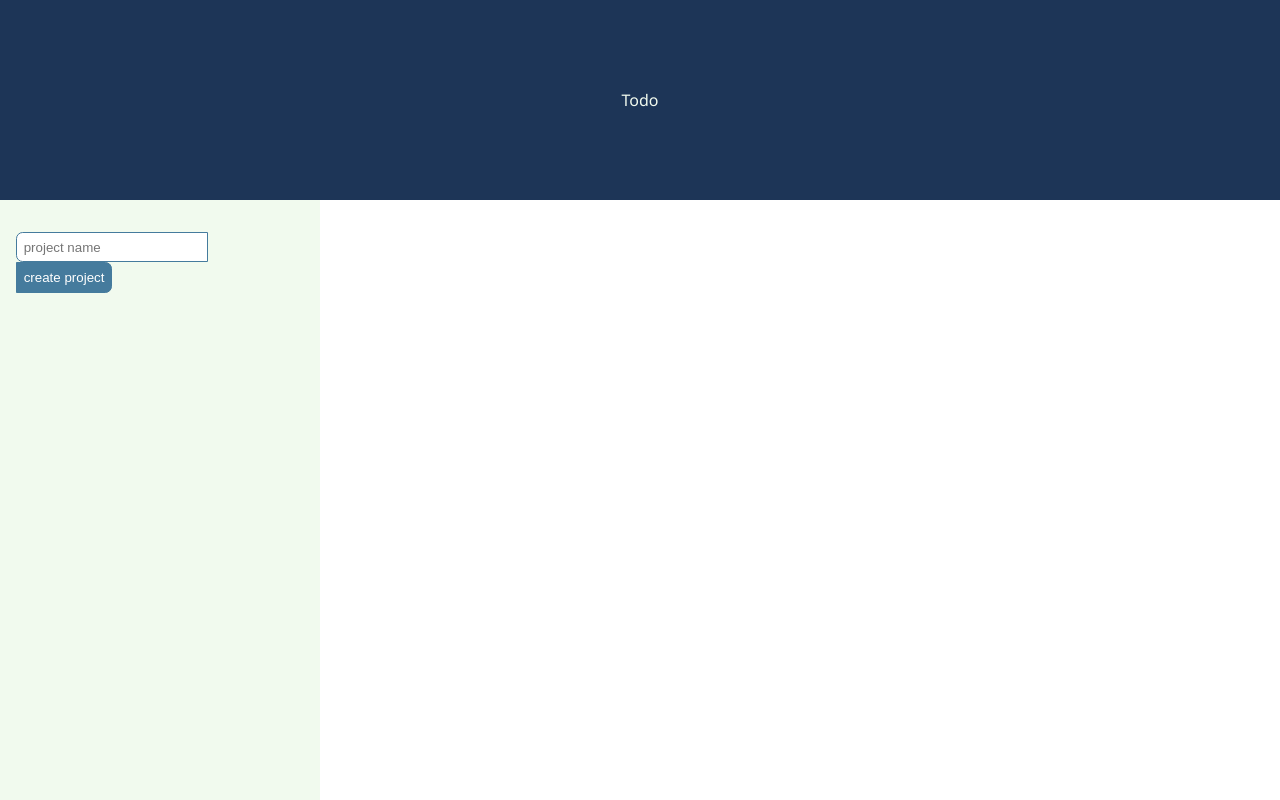
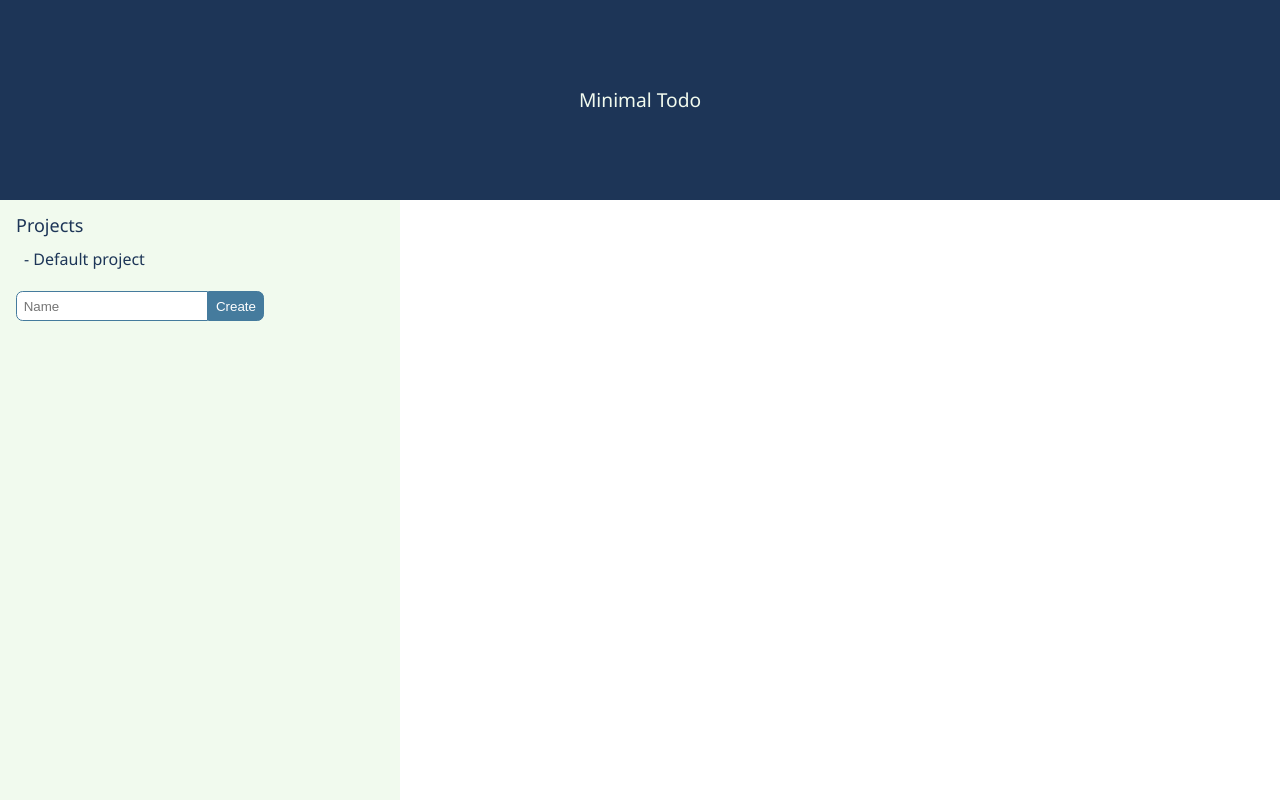
Before and after one commit to TARichardWashington/odin-todo, a website built with webpack: page dist/index.html in a window 1280 px wide. Built offline with nearby package versions, Linux system fonts and the light colour scheme.

Commit message:
:lipstick: Refine left area layout

```diff
--- a/src/index.js
+++ b/src/index.js
@@ -5,23 +5,29 @@ import todoItem from './todo-item';
 
 const doc = document.body;
 
+// Create basic layout
 const nav = document.createElement('nav');
-nav.innerText = 'Todo';
-
 doc.appendChild(nav);
 
 const left = document.createElement('section');
 left.setAttribute('class', 'left');
 
+
+// Create navigation area content
+
+const title = document.createElement('h1');
+title.innerText = 'Minimal Todo';
+nav.appendChild(title);
+
+// Create left hand side area content
+
+const projectsTitle = document.createElement('h2');
+projectsTitle.textContent = 'Projects';
+left.appendChild(projectsTitle);
+
 const listOfProjects = document.createElement('ul');
 
 const projects = [];
-
-projects.forEach(project => {
-    const projectItem = document.createElement('li');
-    projectItem.innerText = project.name;
-    listOfProjects.appendChild(projectItem);
-});
 
 left.appendChild(listOfProjects);
 
@@ -29,13 +35,13 @@ doc.appendChild(left);
 
 const createProjectText = document.createElement('input');
 createProjectText.setAttribute('type', 'text');
-createProjectText.setAttribute('placeholder', 'project name');
+createProjectText.setAttribute('placeholder', 'Name');
 
 const createProjectButton = document.createElement('button');
-createProjectButton.innerText = 'create project';
+createProjectButton.innerText = 'Create';
 
-createProjectButton.addEventListener('click', function() {
-    const project = new projectsModel(createProjectText.value);
+function createProject(name) {
+    const project = new projectsModel(name);
     createProjectText.value = '';
     projects.push(project);
 
@@ -46,12 +52,13 @@ createProjectButton.addEventListener('click', function() {
         projectItem.innerText = project.name;
         listOfProjects.appendChild(projectItem);
     });
+}
 
-    left.insertBefore(listOfProjects, left.firstChild);
+createProjectButton.addEventListener('click', function() {
+    createProject(createProjectText.value);
+});
 
-    console.info(projects);
-
-});
+createProject('Default project');
 
 left.appendChild(createProjectText);
 left.appendChild(createProjectButton);
--- a/src/styles.css
+++ b/src/styles.css
@@ -3,7 +3,7 @@ body {
     display: grid;
     height: 100vh;
 
-    grid-template: 1fr 1fr 1fr 1fr / 1fr 1fr 1fr 1fr;
+    grid-template: 1fr 1fr 1fr 1fr / 400px 1fr 1fr 1fr;
 
     grid-template-areas:
     "nav nav nav nav"
@@ -13,6 +13,16 @@ body {
     "left right right right"
     "left right right right"
     "left right right right"
+}
+
+h1 {
+    font-size:larger;
+    padding:em1;
+}
+
+h2 {
+    font-size:large;
+    padding-bottom:0.5em;
 }
 
 nav {
```
Also changed, not shown: dist/index.html, dist/main.js.
